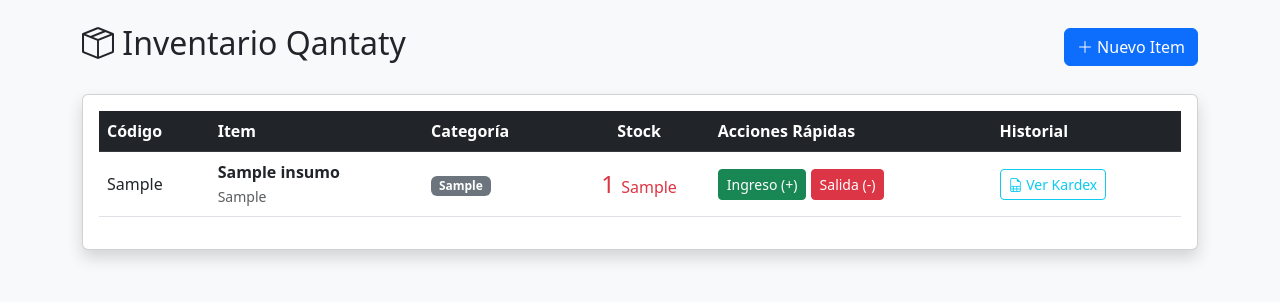
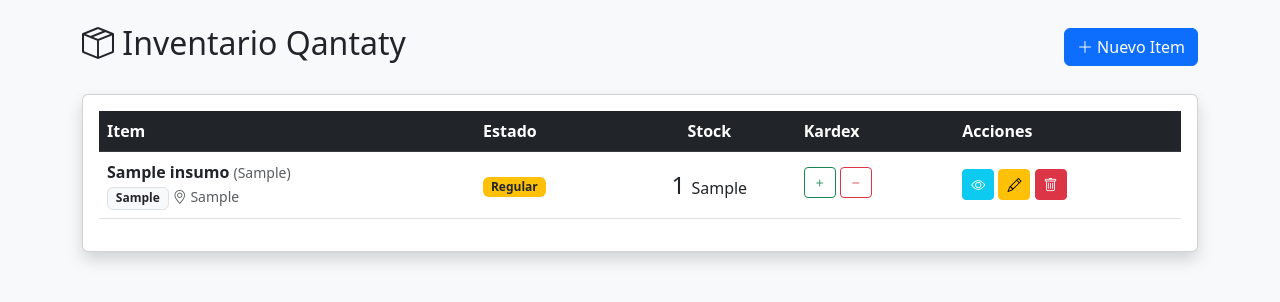
Before and after one commit to saolos12/mining-inventory-system, a Flask app: page /inventario in a window 1280 px wide. Shown: the part 56-358 px from the top of the page. Run offline with Flask 3, Linux system fonts and the light colour scheme; tables that the repository leaves empty hold one stand-in row (values such as "Sample post").

Commit message:
Update inventario.html

```diff
--- a/templates/inventario.html
+++ b/templates/inventario.html
@@ -13,41 +13,54 @@
         <table class="table align-middle table-hover">
             <thead class="table-dark">
                 <tr>
-                    <th>Código</th>
                     <th>Item</th>
-                    <th>Categoría</th>
+                    <th>Estado</th>
                     <th class="text-center">Stock</th>
-                    <th>Acciones Rápidas</th>
-                    <th>Historial</th>
+                    <th>Kardex</th>
+                    <th>Acciones</th>
                 </tr>
             </thead>
             <tbody>
                 {% for item in insumos %}
                 <tr>
-                    <td>{{ item.codigo }}</td>
                     <td>
-                        <strong>{{ item.nombre }}</strong><br>
-                        <small class="text-muted">{{ item.ubicacion }}</small>
-                    </td>
-                    <td><span class="badge bg-secondary">{{ item.categoria }}</span></td>
-                    <td class="text-center">
-                        <h4 class="m-0 {% if item.cantidad_actual < 5 %}text-danger{% else %}text-success{% endif %}">
-                            {{ item.cantidad_actual }} <small class="fs-6">{{ item.unidad }}</small>
-                        </h4>
+                        <strong>{{ item.nombre }}</strong> <small class="text-muted">({{ item.codigo }})</small><br>
+                        <span class="badge bg-light text-dark border">{{ item.categoria }}</span>
+                        <small class="text-muted"><i class="bi bi-geo-alt"></i> {{ item.ubicacion }}</small>
                     </td>
                     <td>
-                        <button class="btn btn-success btn-sm" data-bs-toggle="modal" data-bs-target="#modalMov"
+                        {% if item.estado == 'Operativo' %}
+                            <span class="badge bg-success">Operativo</span>
+                        {% elif item.estado == 'Regular' %}
+                            <span class="badge bg-warning text-dark">Regular</span>
+                        {% elif item.estado == 'En Mantenimiento' %}
+                            <span class="badge bg-info text-dark">Mantenimiento</span>
+                        {% else %}
+                            <span class="badge bg-danger">Dañado</span>
+                        {% endif %}
+                    </td>
+                    <td class="text-center">
+                        <h4 class="m-0">{{ item.cantidad_actual }} <small class="fs-6">{{ item.unidad }}</small></h4>
+                    </td>
+                    <td>
+                        <button class="btn btn-outline-success btn-sm mb-1" data-bs-toggle="modal" data-bs-target="#modalMov"
                                 onclick="setupModal('{{ item.id }}', '{{ item.nombre }}', 'ENTRADA')">
-                            Ingreso (+)
+                            <i class="bi bi-plus"></i>
                         </button>
-                        <button class="btn btn-danger btn-sm" data-bs-toggle="modal" data-bs-target="#modalMov"
+                        <button class="btn btn-outline-danger btn-sm mb-1" data-bs-toggle="modal" data-bs-target="#modalMov"
                                 onclick="setupModal('{{ item.id }}', '{{ item.nombre }}', 'SALIDA')">
-                            Salida (-)
+                            <i class="bi bi-dash"></i>
                         </button>
                     </td>
                     <td>
-                        <a href="{{ url_for('inventory.ver_kardex', id=item.id) }}" class="btn btn-outline-info btn-sm">
-                            <i class="bi bi-file-earmark-spreadsheet"></i> Ver Kardex
+                        <a href="{{ url_for('inventory.ver_kardex', id=item.id) }}" class="btn btn-info btn-sm text-white" title="Ver Historial">
+                            <i class="bi bi-eye"></i>
+                        </a>
+                        <a href="{{ url_for('inventory.editar', id=item.id) }}" class="btn btn-warning btn-sm" title="Editar Estado/Detalles">
+                            <i class="bi bi-pencil"></i>
+                        </a>
+                        <a href="{{ url_for('inventory.eliminar', id=item.id) }}" class="btn btn-danger btn-sm" onclick="return confirm('¿Eliminar item? Se borrará todo su historial.')" title="Eliminar">
+                            <i class="bi bi-trash"></i>
                         </a>
                     </td>
                 </tr>
@@ -68,18 +81,16 @@
                 <div class="modal-body">
                     <input type="hidden" name="insumo_id" id="inputId">
                     <input type="hidden" name="tipo" id="inputTipo">
-
                     <div class="mb-3">
-                        <label class="form-label">Cantidad</label>
+                        <label>Cantidad</label>
                         <input type="number" name="cantidad" class="form-control" required min="1">
                     </div>
                     <div class="mb-3">
-                        <label class="form-label">Motivo / Referencia</label>
-                        <input type="text" name="motivo" class="form-control" placeholder="Ej: Factura 001 / Entrega a Juan" required>
+                        <label>Motivo</label>
+                        <input type="text" name="motivo" class="form-control" required>
                     </div>
                 </div>
                 <div class="modal-footer">
-                    <button type="button" class="btn btn-secondary" data-bs-dismiss="modal">Cancelar</button>
                     <button type="submit" class="btn btn-primary">Guardar</button>
                 </div>
             </form>
@@ -91,9 +102,7 @@
     function setupModal(id, nombre, tipo) {
         document.getElementById('inputId').value = id;
         document.getElementById('inputTipo').value = tipo;
-
-        const titulo = document.getElementById('modalTitle');
-        titulo.innerText = (tipo === 'ENTRADA' ? '🟢 Recibir: ' : '🔴 Despachar: ') + nombre;
+        document.getElementById('modalTitle').innerText = (tipo === 'ENTRADA' ? '🟢 Ingreso: ' : '🔴 Salida: ') + nombre;
     }
 </script>
 {% endblock %}
```
